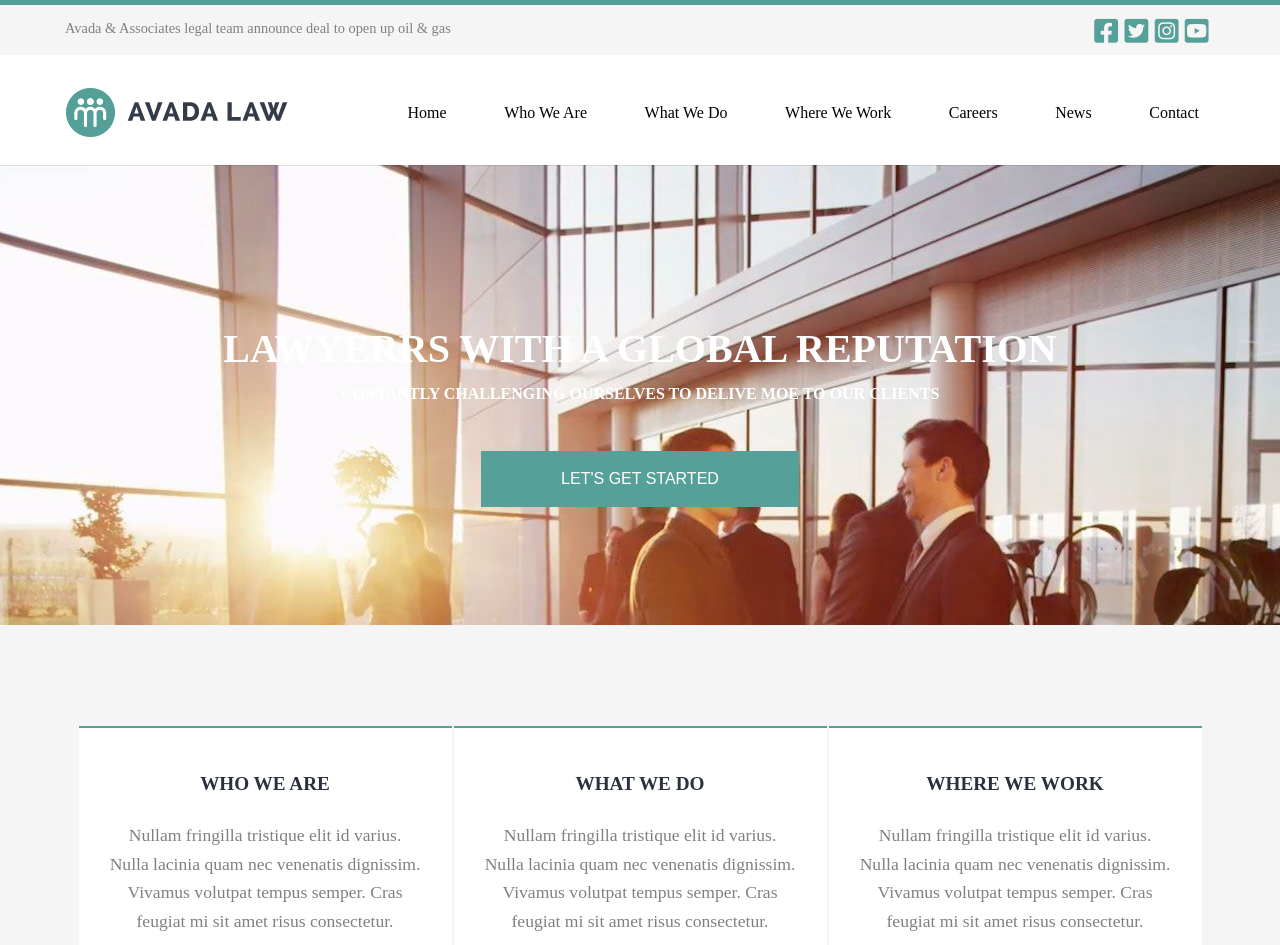
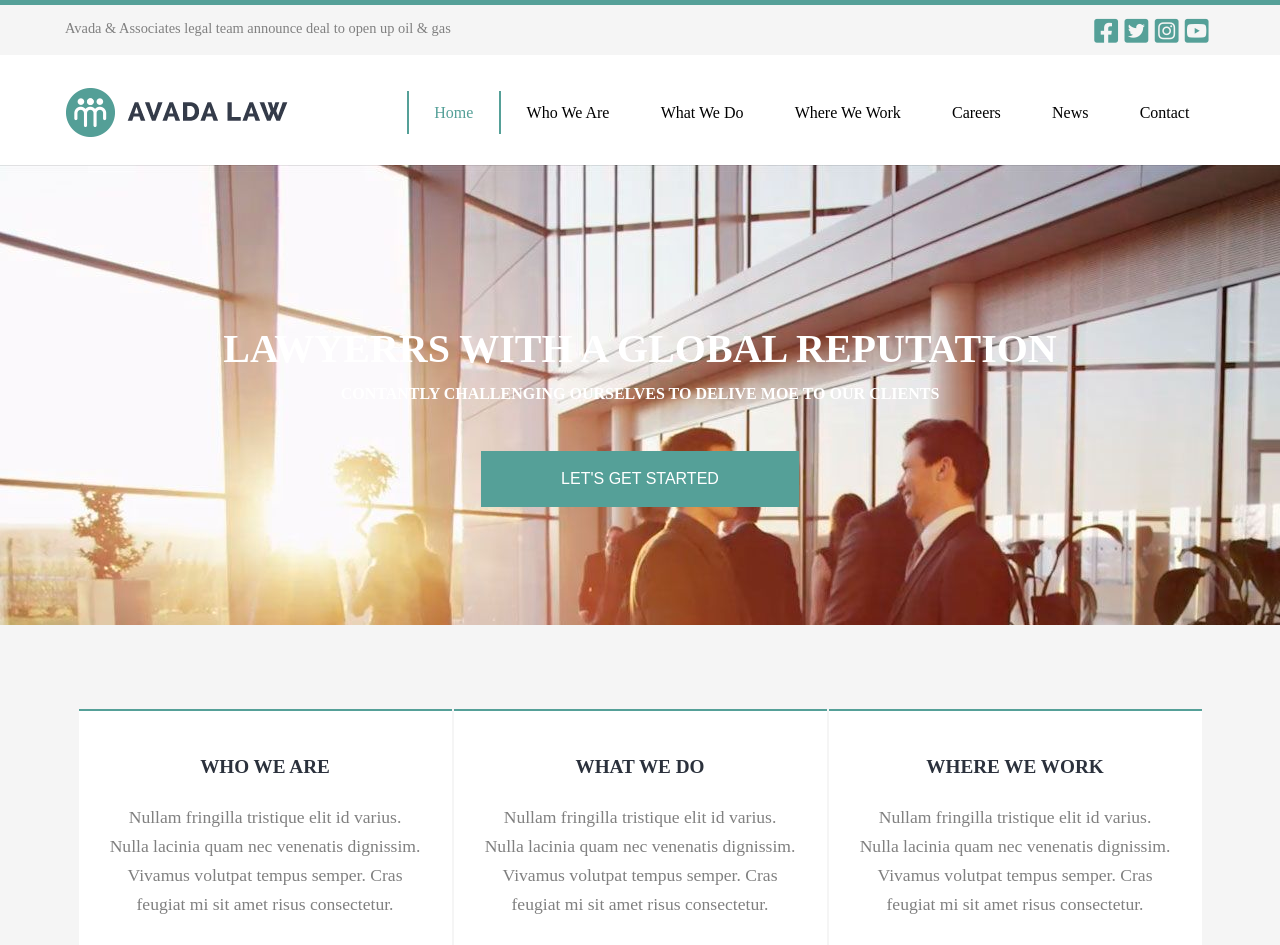
Before and after one commit to Alessio-DiNardo/proj-html-vuejs, a Vue app: page / in a window 1280 px wide. Shown: the top 945 px of the page. Built offline with nearby package versions, Linux system fonts and the light colour scheme.

Commit message:
add more hover on button and nav

```diff
--- a/src/components/AppHeader.vue
+++ b/src/components/AppHeader.vue
@@ -25,7 +25,7 @@
                     <img src="../assets/img/avada-law-logo.png" alt="Logo">
                     <nav class="menù">
                         <ul class="list">
-                            <li>Home</li>
+                            <li class="active">Home</li>
                             <li>Who We Are</li>
                             <li>What We Do</li>
                             <li>Where We Work</li>
@@ -88,7 +88,12 @@ export default {
         display: flex;
 
         li{
-            padding: 0 1rem 0 2.6rem;
+            padding: 0.8rem 1.6rem 0.8rem 1.6rem;
+            transition: all 0,2s ease-in-out;
+        }
+
+        li:hover{
+            color: $firstColor
         }
     }
 
@@ -97,4 +102,10 @@ export default {
         padding-top: 0.2rem;
         color: grey;
     }
+
+    .active{
+        color: $firstColor;
+        border-left: 2px solid $firstColor;
+        border-right: 2px solid $firstColor;
+    }
 </style>
--- a/src/components/AppMain.vue
+++ b/src/components/AppMain.vue
@@ -77,6 +77,11 @@ export default {
             width: 270px;
             text-align: center;
             padding-top: 2rem;
+
+            img:hover{
+            transform: scale(1.3);
+            z-index: 2;
+        }
         }
 
         h2{
@@ -92,6 +97,7 @@ export default {
             font-size: 1.2rem;
         }
     }
+
     section.work{
         width: 100%;
         height: 500px;
@@ -126,6 +132,10 @@ export default {
         font-size: 0.9rem;
         font-weight: bold;
         }
+
+        button:hover{
+            background-color: $sevenColor;
+        }
     }
 
     div.text{
--- a/src/components/AppMenu.vue
+++ b/src/components/AppMenu.vue
@@ -154,17 +154,22 @@ export default {
             color: white;
             text-transform: uppercase;
             font-size: 1.2rem;
+            transition: all 0.4s ease-in-out;
 
             // font-family: var(--button_typography-font-family);
             // font-style: var(--button_typography-font-style,normal);
 
         }
 
+        button:hover{
+            background-color: $firstColor;
+        }
+
     }
 
     div.card{
         width: 375px;
-        height: 300px;
+        height: 335px;
         background-color: white;
         border: 1px solid $secondColor;
         text-align: center;
--- a/src/components/JumboApp.vue
+++ b/src/components/JumboApp.vue
@@ -51,5 +51,11 @@ export default {
         color: white;
         text-transform: uppercase;
         font-size: 1rem;
+        transition: all 0.2s ease-in-out;
     }
+
+    button:hover{
+            background-color: $sevenColor;
+
+        }
 </style>
--- a/src/styles/partials/_variables.scss
+++ b/src/styles/partials/_variables.scss
@@ -6,3 +6,4 @@ $thirdColor: #ffffff;
 $fourColor: #2b313c;
 $fiveColor: #666666;
 $sixColor: #FAFAFA;
+$sevenColor: #4A8781;
```
